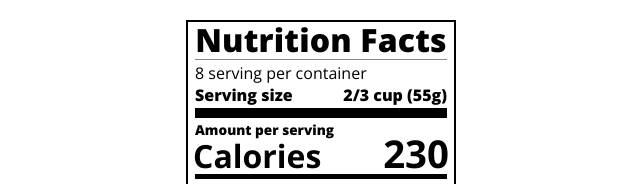
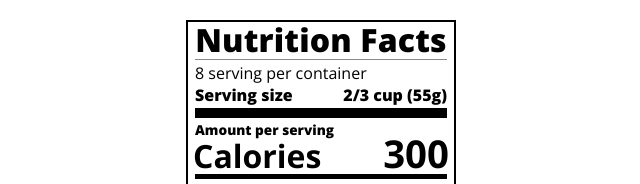
Before and after one commit to Kam2k9/Adedejikamil1, a plain HTML site: page Nutrition.html in a window 1280 px wide. Shown: the top 184 px of the page, 319-959 px from the left. Drawn offline with nearby package versions, Linux system fonts and the light colour scheme.

Commit message:
update soda nutrition

```diff
--- a/Nutrition.html
+++ b/Nutrition.html
@@ -22,7 +22,7 @@
         <h2 class="bold small-text">Amount per serving</h2>
         <p>Calories</p>
       </div>
-      <span>230</span>
+      <span>300</span>
     </div>
     <div class="divider medium"></div>
     <div class="daily-value small-text">
```
